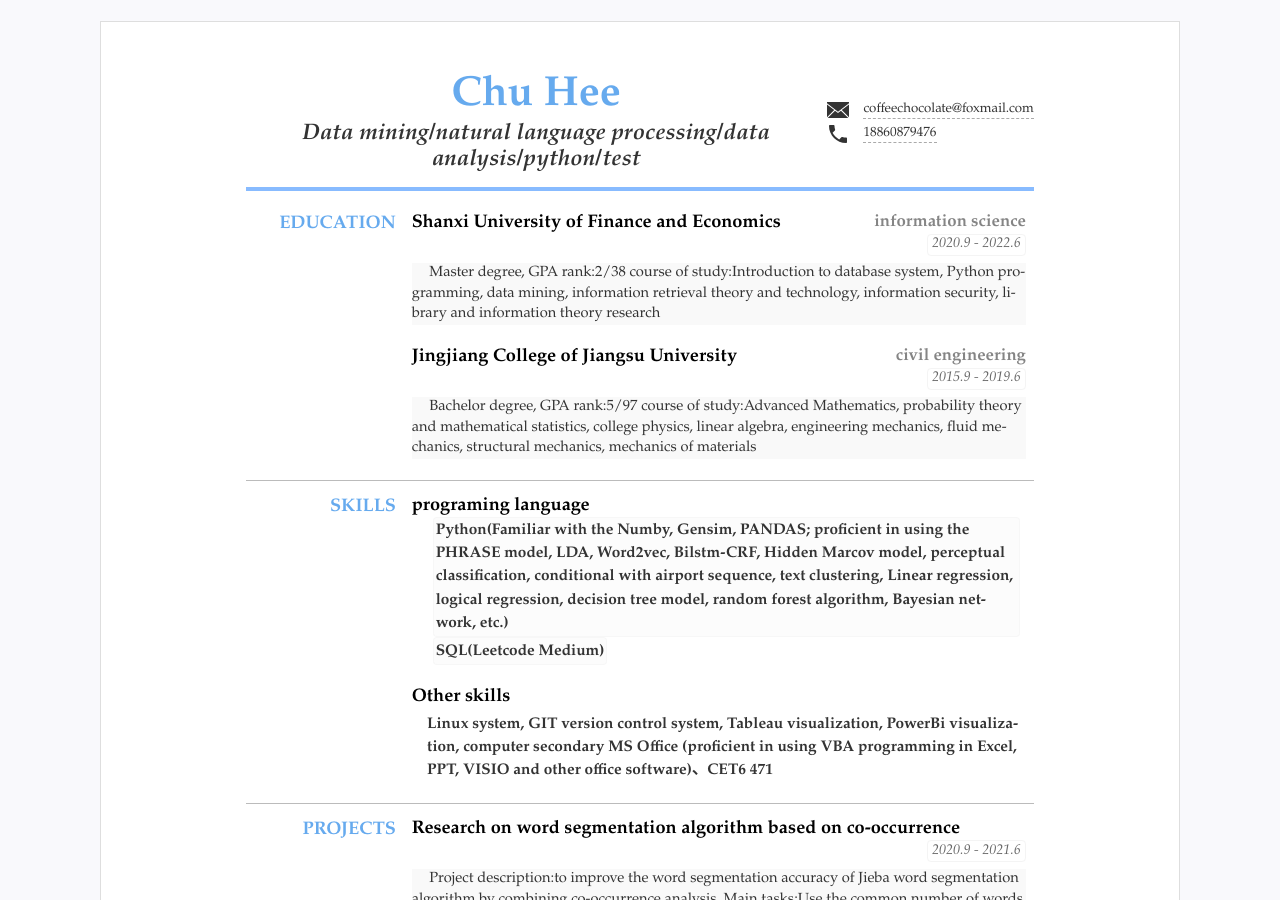
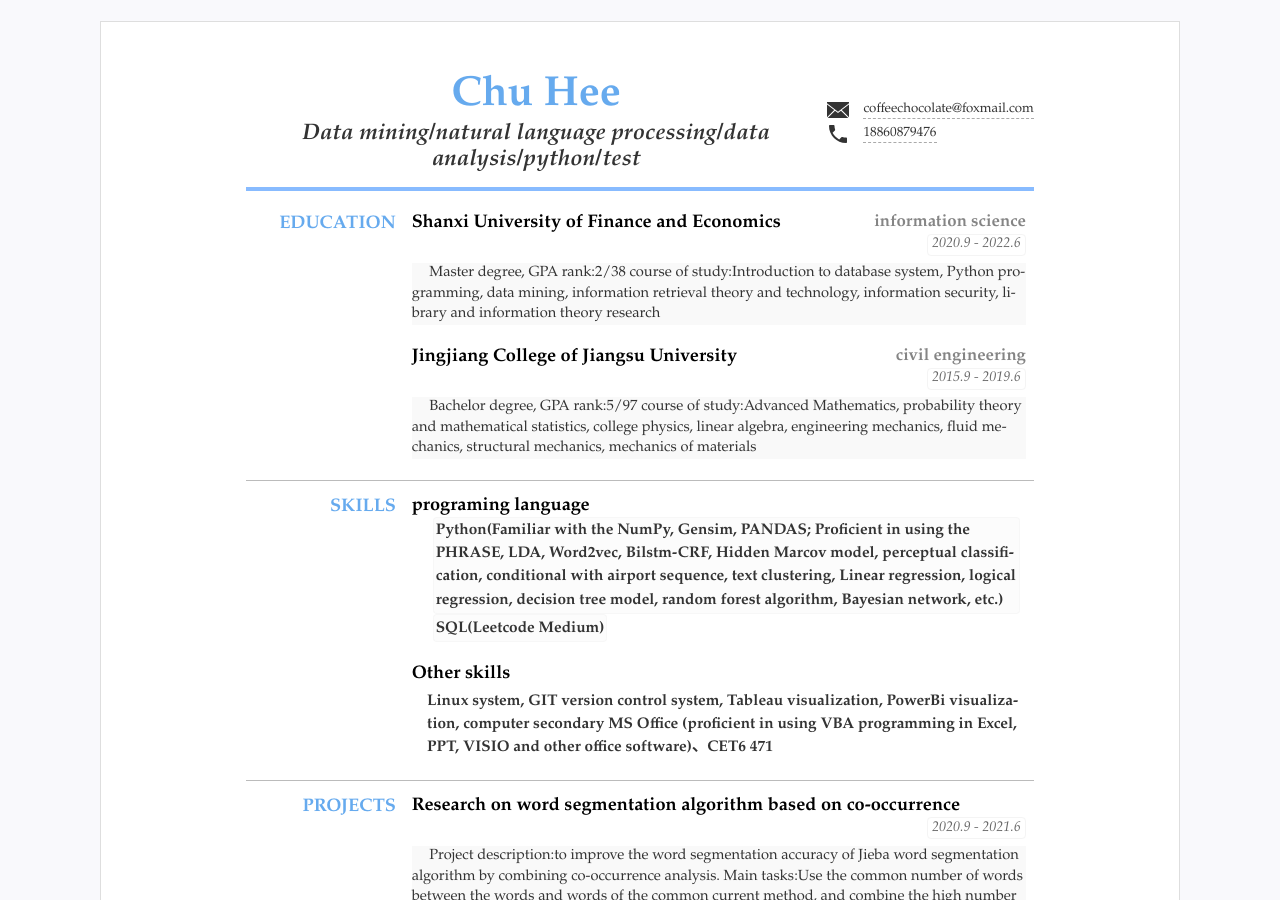
Before and after one commit to qiaokelishushu/CV, a Jekyll site: the page built from index.html, in a window 1280 px wide and 900 px high. Built offline with Jekyll 4.4.1, drawn with Linux system fonts in a browser that asks for light colours.

Commit message:
Update resume.yml

```diff
--- a/_data/resume.yml
+++ b/_data/resume.yml
@@ -44,7 +44,7 @@ main: #简历主要内容，
   content:
   - title: programing language
     items: #itmems 可以小块的方式显示
-    - Python(Familiar with the Numby, Gensim, PANDAS; proficient in using the PHRASE model, LDA, Word2vec, Bilstm-CRF, Hidden Marcov model, perceptual classification, conditional with airport sequence, text clustering, Linear regression, logical regression, decision tree model, random forest algorithm, Bayesian network, etc.)
+    - Python(Familiar with the NumPy, Gensim, PANDAS; Proficient in using the PHRASE, LDA, Word2vec, Bilstm-CRF, Hidden Marcov model, perceptual classification, conditional with airport sequence, text clustering, Linear regression, logical regression, decision tree model, random forest algorithm, Bayesian network, etc.)
     - SQL(Leetcode Medium)
 #     - 语言3
   - title: Other skills
```
